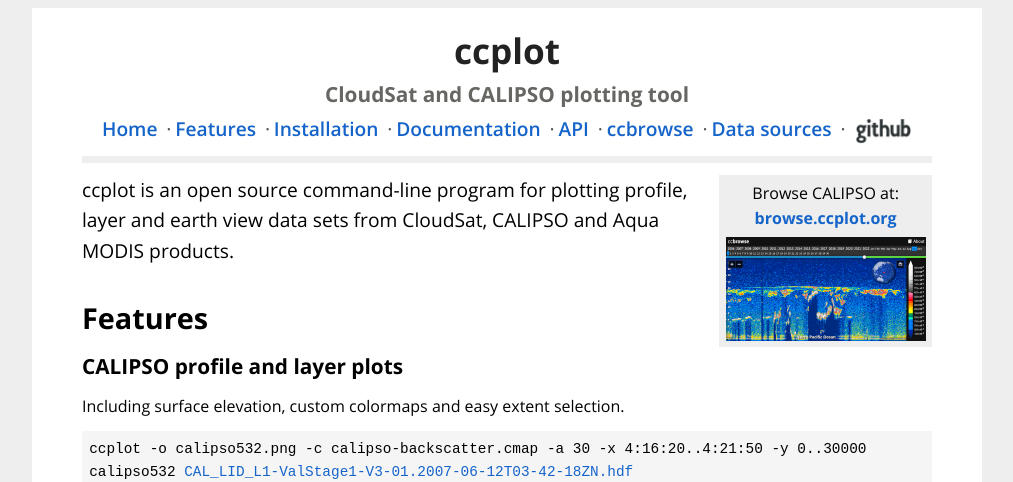
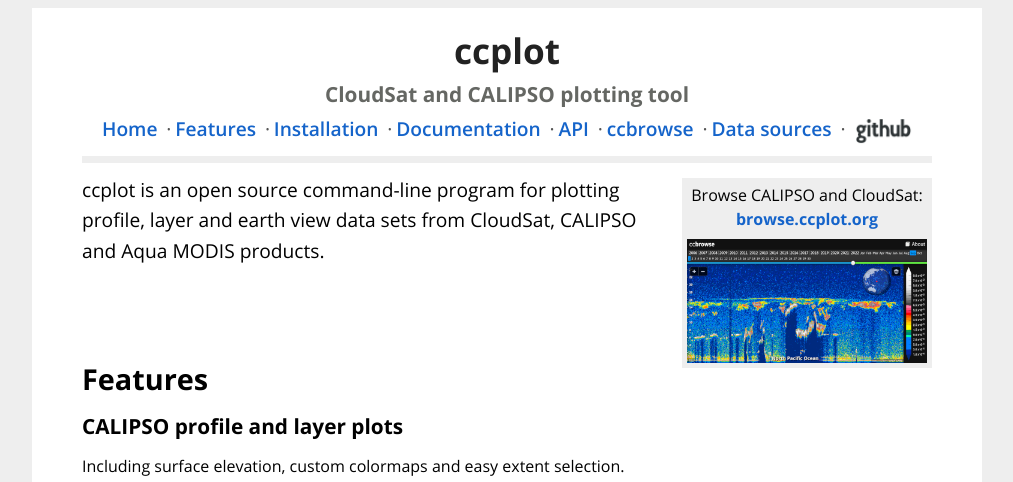
Before and after one commit to peterkuma/ccplot, a Jekyll site: the page built from index.html, in a window 1280 px wide, cut to the strip 0-482 px from the top of the page. Shown: the whole strip, without its empty margins (133-1146 px from the left). Built offline with Jekyll 4.4.1, drawn with Linux system fonts in a browser that asks for light colours.

Commit message:
Change ccbrowse description (includes CloudSat)

```diff
--- a/css/home.css
+++ b/css/home.css
@@ -1,14 +1,25 @@
+.preamble + * {
+    clear: both;
+}
+
 .abstract {
     font-size: 120%;
     line-height: 160%;
 }
 
+.preamble .abstract {
+    width: calc(100% - 260px);
+    float: left;
+}
+
 .ccbrowse {
     float: right;
     background: rgb(238, 238, 238);
-    padding: 0.4em;
+    padding: 5px;
     text-align: center;
-    margin-left: 0.2em;
+    margin-top: 15px;
+    width: 240px;
+    content-size: border-box;
 }
 
 .ccbrowse p {
@@ -21,8 +32,8 @@
 
 .ccbrowse img {
     display: block;
-    width: 200px;
-    margin-top: 0.5em;
+    width: 100%;
+    margin: 0.5em auto 0 auto;
 }
 
 .download {
@@ -46,8 +57,14 @@
     font-size: 90%;
 }
 
-@media (max-width: 950px) {
-    .ccbrowse img {
-        width: 130px;
+@media (max-width: 500px) {
+    .ccbrowse {
+        float: none;
+        margin: auto;
+        width: 220px;
+    }
+    .abstract {
+        float: none;
+        width: auto;
     }
 }
--- a/index.html
+++ b/index.html
@@ -4,19 +4,20 @@
 css: home.css
 ---
 
-<div class="ccbrowse">
-    <p>Browse CALIPSO at:</p>
-    <a href="https://browse.ccplot.org">
-        browse.ccplot.org
-        <img alt="A screenshot of ccbrowse interface" src="img/ccbrowse.png" />
-    </a>
+<div class="preamble">
+    <p class="abstract">
+        ccplot is an open source command-line program for
+        plotting profile, layer and earth view data sets from CloudSat, CALIPSO
+        and Aqua MODIS products.
+    </p>
+    <div class="ccbrowse">
+        <p>Browse CALIPSO and CloudSat:</p>
+        <a href="https://browse.ccplot.org">
+            browse.ccplot.org
+            <img alt="A screenshot of ccbrowse interface" src="img/ccbrowse.png" />
+        </a>
+    </div>
 </div>
-
-<p class="abstract">
-    ccplot is an open source command-line program for
-    plotting profile, layer and earth view data sets from CloudSat, CALIPSO
-    and Aqua MODIS products.
-</p>
 
 <h1>Features</h1>
 <h2>CALIPSO profile and layer plots</h2>
```
Also changed, not shown: ccbrowse/index.md (+2 -2 lines).
